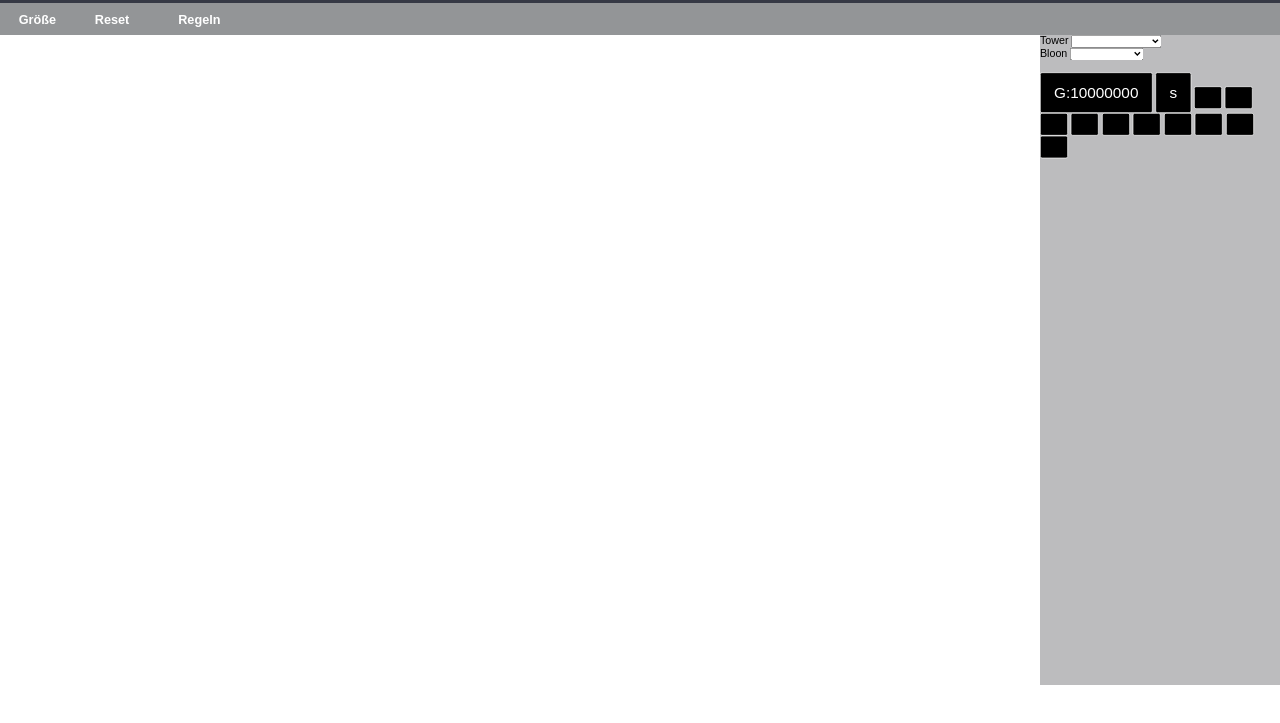
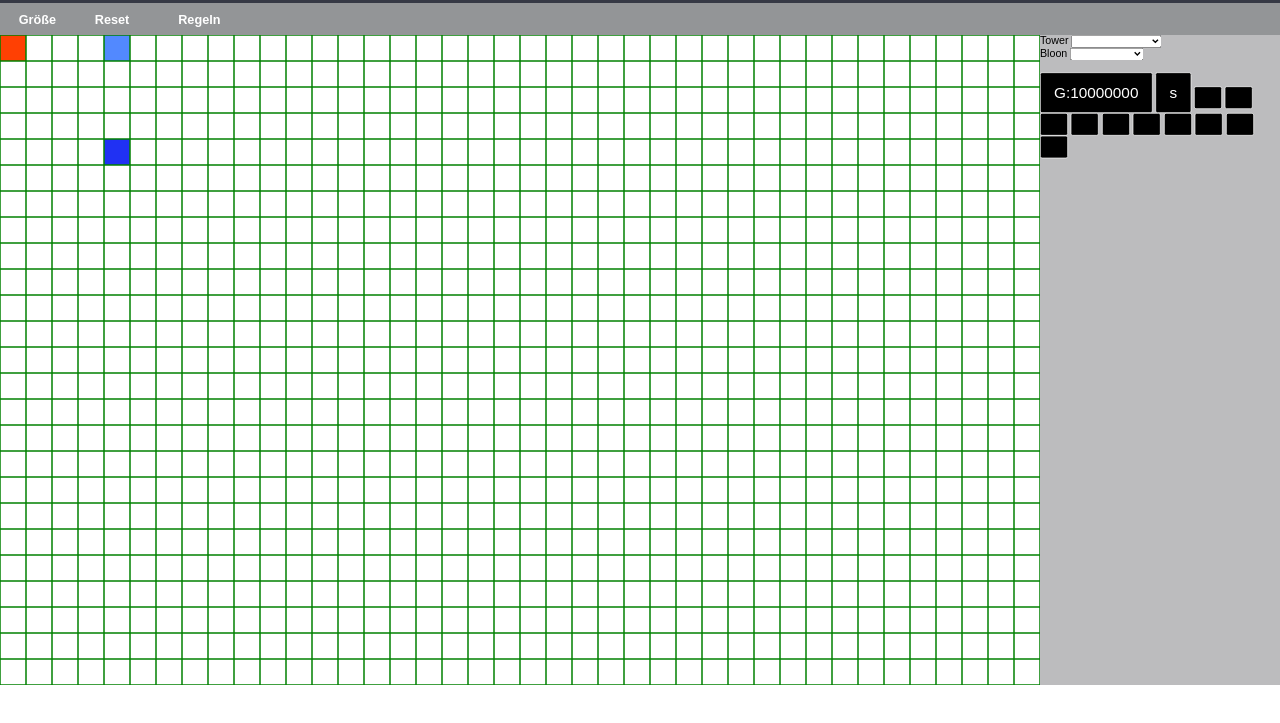
Before and after one commit to LintexD/WireWorld, a website built with Vite: page index.html in a window 1280 px wide. Shown: the part 35-758 px from the top of the page. Built offline with nearby package versions, Linux system fonts and the light colour scheme; files whose address does not match are found by name.

Commit message:
Almost Done!

```diff
--- a/index.html
+++ b/index.html
@@ -36,12 +36,12 @@
           </button>
           <button>Elektron
             <div class="dropside-content">
-              Ein Elektron kann nur durch einen Conductor geleitet werden. Im nächten Tick wird es zu eimen Restteilchen
+              Ein Elektron kann nur durch einen Conductor geleitet werden. Im nächten Tick wird es zu eimen Restteilchen.
             </div>
           </button>
           <button>Restteilchen
             <div class="dropside-content">
-              Restteilchen sind nicht leitfähig, sie werden im nächsten Tick wieder zu einem Conductor
+              Restteilchen sind nicht leitfähig, sie werden im nächsten Tick wieder zu einem Conductor.
             </div>
           </button>
         </div>
--- a/src/main.ts
+++ b/src/main.ts
@@ -1,22 +1,26 @@
+import { draw } from "./renderer"
+import { createNArr, update, mapArray } from './wireWorld';
+
 //standard resolution
 const sWidth = 1920
 const sHeight = 1080
 //size of the canvas
 const cWidth = 1560
 const cHeight = 975
-let large = false
 let running = false
-const speed = [50, 100, 250, 500, 1000]
+const speed = [1000, 500, 250, 100, 50]
 let speedIdx = 2
-const xSmall = cHeight / 25
-const ySmall = cWidth / 25
-const xLarge = cHeight / 13
-const yLarge = cWidth / 13
+const scale = [65, 39, 15]
+let scaleIdx = 1
+let state = 3
+let arr = createNArr(0, cHeight / scale[scaleIdx], cWidth / scale[scaleIdx])
+let barr = createNArr(0, cHeight / scale[scaleIdx], cWidth / scale[scaleIdx])
 
 const stepper = document.querySelector('#step') as HTMLButtonElement
 const starter = document.querySelector('#starter') as HTMLButtonElement
 const speeder = document.querySelector('#speed') as HTMLButtonElement
-const sizer = document.querySelector('#size') as HTMLButtonElement
+const sizer = document.querySelector('#size') as HTMLDivElement
+const reset = document.querySelector('#reset') as HTMLDivElement
 const canvas = document.querySelector('#cv') as HTMLCanvasElement
 const body = document.querySelector('body') as HTMLBodyElement
 canvas.setAttribute('width', `${cWidth}`)
@@ -24,12 +28,12 @@ canvas.setAttribute('height', `${cHeight}`)
 const ctx = canvas.getContext("2d") as CanvasRenderingContext2D
 
 let pendingUpdate = false;
+let scaleFactor = 1
 function viewportHandler() {
   if (pendingUpdate) return;
   pendingUpdate = true;
   requestAnimationFrame(() => {
     pendingUpdate = false
-    let scaleFactor: number
     let widthXOffset: number
     if (window.innerWidth / window.innerHeight <= 16 / 9) {
       scaleFactor = window.innerWidth / sWidth
@@ -47,29 +51,70 @@ viewportHandler()
 window.visualViewport?.addEventListener('scroll', viewportHandler)
 window.visualViewport?.addEventListener('resize', viewportHandler)
 
-stepper.addEventListener('click', () => {if (!running) anum()})
-starter.addEventListener('click', () => {
+stepper.addEventListener('click', () => { if (!running) anum() })
+function toggleStart() {
+  running = !running
   if (running) {
     starter.innerHTML = 'Stop'
+    anum()
   } else {
     starter.innerHTML = 'Start'
   }
-  running = !running
+}
+starter.addEventListener('click', toggleStart)
+speeder.addEventListener('click', () => { ++speedIdx; speedIdx %= speed.length })
+sizer.addEventListener('click', () => {
+  ++scaleIdx
+  scaleIdx %= scale.length
+  arr = mapArray(arr, createNArr(0, cHeight / scale[scaleIdx], cWidth / scale[scaleIdx]))
+  barr = createNArr(0, cHeight / scale[scaleIdx], cWidth / scale[scaleIdx])
+  draw(ctx, cWidth, cHeight, arr)
 })
-speeder.addEventListener('click', () => {++speedIdx; speedIdx %= speed.length})
-sizer.addEventListener('click', () => {large = !large})
+reset.addEventListener('click', () => {
+  scaleIdx = 1
+  arr = createNArr(0, cHeight / scale[scaleIdx], cWidth / scale[scaleIdx])
+  barr = createNArr(0, cHeight / scale[scaleIdx], cWidth / scale[scaleIdx])
+  draw(ctx, cWidth, cHeight, arr)
+})
+function paintEvent(ev) {
+  const posX = Math.floor(ev.pageX / scaleFactor / scale[scaleIdx])
+  const posY = Math.floor((ev.pageY / scaleFactor - 105) / scale[scaleIdx])
+  console.log('pos: ', posX, ' ', posY)
+  paintArr(posY, posX)
+}
+canvas.addEventListener('mousedown', (ev) => {
+paintEvent(ev)
+canvas.addEventListener('mousemove', paintEvent)
+})
+canvas.addEventListener('mouseup', () => {canvas.removeEventListener('mousemove', paintEvent)})
+canvas.addEventListener('mouseleave', () => {canvas.removeEventListener('mousemove', paintEvent)})
+window.addEventListener('keydown', (ev) => {
+  const keyCode = ev.code
+  if (keyCode === "Digit0" || keyCode === "KeyQ") state = 0
+  else if (keyCode === "Digit1") state = 1
+  else if (keyCode === "Digit2") state = 2
+  else if (keyCode === "Digit3") state = 3
+  else if (keyCode === "Space") toggleStart()
+  else if (keyCode === "KeyS") if (!running) anum()
+})
 
-let arr = createNArr(0, xLarge, yLarge)
-let barr = createNArr(0, xLarge, yLarge)
+function paintArr(x: number, y: number) {
+  if (x >= arr.length || x < 0 || y >= arr[0].length || y < 0) return
+  arr[x][y] = state
+  window.requestAnimationFrame(() => {draw(ctx, cWidth, cHeight, arr)})
+}
 
 function anum() {
-  const tarr = arr
-  arr = update(arr, barr)
-  barr = tarr
-  ctx.lineTo(800,800)
-  ctx.stroke()
-  draw(ctx)
   if (running) {
     setTimeout(anum, speed[speedIdx])
   }
+  const tmp = arr
+  arr = update(arr, barr)
+  barr = tmp
+  draw(ctx, cWidth, cHeight, arr)
 }
+arr[0][0] = 3
+arr[0][4] = 2
+arr[4][4] = 1
+
+draw(ctx, cWidth, cHeight, arr)
--- a/src/renderer.ts
+++ b/src/renderer.ts
@@ -1,25 +1,41 @@
 
-function draw(ctx: CanvasRenderingContext2D) {
-    drawGrid(ctx)
+export function draw(ctx: CanvasRenderingContext2D, cW: number, cH: number, arr: number[][]) {
+    ctx.clearRect(0, 0, cW, cH)
+    const xS = cW / arr[0].length
+    const yS = cH / arr.length
+    for (let i = 0; i < arr.length; i++) {
+        for (let j = 0; j < arr[i].length; j++) {
+            if (arr[i][j] === 1) {
+                ctx.fillStyle = '#2031F3'
+                ctx.fillRect(xS * j, yS * i, xS, yS)
+            } else if (arr[i][j] === 2) {
+                ctx.fillStyle = '#5289FF'
+                ctx.fillRect(xS * j, yS * i, xS, yS)
+            } else if (arr[i][j] === 3) {
+                ctx.fillStyle = '#FF4003'
+                ctx.fillRect(xS * j, yS * i, xS, yS)
+            }
+        }
+    }
+    drawGrid(ctx, cW, cH, arr[0].length, arr.length)
 }
 
-function drawGrid(ctx: CanvasRenderingContext2D) : void {
-    const col = large ? xSmall : xLarge
-    const row = large ? ySmall : yLarge
-    const size = large ? 25 : 13
+function drawGrid(ctx: CanvasRenderingContext2D, cW: number, cH: number, col: number, row: number): void {
+    const xS = cH / row
+    const yS = cW / col
     ctx.lineWidth = 2
     ctx.strokeStyle = 'green'
     ctx.beginPath()
 
-    for (let i = 1; i < col; i++) {
-        const y = size * i
+    for (let i = 0; i <= row; i++) {
+        const y = yS * i
         ctx.moveTo(0, y)
-        ctx.lineTo(cWidth, y)
+        ctx.lineTo(cW, y)
     }
-    for (let i = 1; i < row; i++) {
-        const x = size * i
+    for (let i = 0; i <= col; i++) {
+        const x = xS * i
         ctx.moveTo(x, 0)
-        ctx.lineTo(x, cHeight)
+        ctx.lineTo(x, cH)
     }
     ctx.stroke()
 }
--- a/src/style.css
+++ b/src/style.css
@@ -13,9 +13,6 @@
     --greyl: #BCBCBE;
 }
 
-body {
-    background: url("./images/background.png") left top repeat;
-}
 #main {
     display: flex;
     flex: 1;
--- a/src/wireWorld.ts
+++ b/src/wireWorld.ts
@@ -1,7 +1,7 @@
-function createNArr(n = 0, x = 20, y = 20): number[][] {
+export function createNArr(n = 0, x = 20, y = 20): number[][] {
     return Array.from({ length: x }).map(e => e = Array.from({ length: y }).map(ee => ee = n))
 }
-function arrFromString(str: string): number[][] {
+export function arrFromString(str: string): number[][] {
     str = str.trim()
     const strs = str.split(`\n`)
     const x = strs.length
@@ -15,12 +15,22 @@ function arrFromString(str: string): number[][] {
     return arr
 }
 
-function strFromArray(arr: number[][]): string {
+export function strFromArray(arr: number[][]): string {
     let str = ''
     for (let i = 0; i < arr.length; i++) {
-        str = str.concat(arr[i].join(' ')) + '\n'
+        str = str.concat(arr[i].join('')) + '\n'
     }
     return str
+}
+
+/**maps arr onto brr and returns it*/
+export function mapArray(arr: number[][], brr:number[][]) {
+    for (let i = 0; i < arr.length && i < brr.length; i++) {
+        for (let j = 0; j < arr[i].length && j < brr[i].length; j++) {
+            brr[i][j] = arr[i][j]
+        }
+    }
+    return brr
 }
 
 //0: wall; 1: will be 2; 2:will be 3; 3:will be 1 if 1|2 1 around else stays the same
@@ -44,10 +54,10 @@ function nextNum(x: number, y: number, arr: number[][]): number {
     return num
 }
 
-function update(arr: number[][], barr?: number[][]): number[][] {
+export function update(arr: number[][], barr?: number[][]): number[][] {
     barr = barr ?? createNArr(0, arr.length, arr[0].length)
     for (let i = 0; i < arr.length; i++) {
-        for (let j = 0; j < arr[0].length; j++) {
+        for (let j = 0; j < arr[i].length; j++) {
             let next = nextNum(i, j, arr)
             barr[i][j] = next
         }
```
